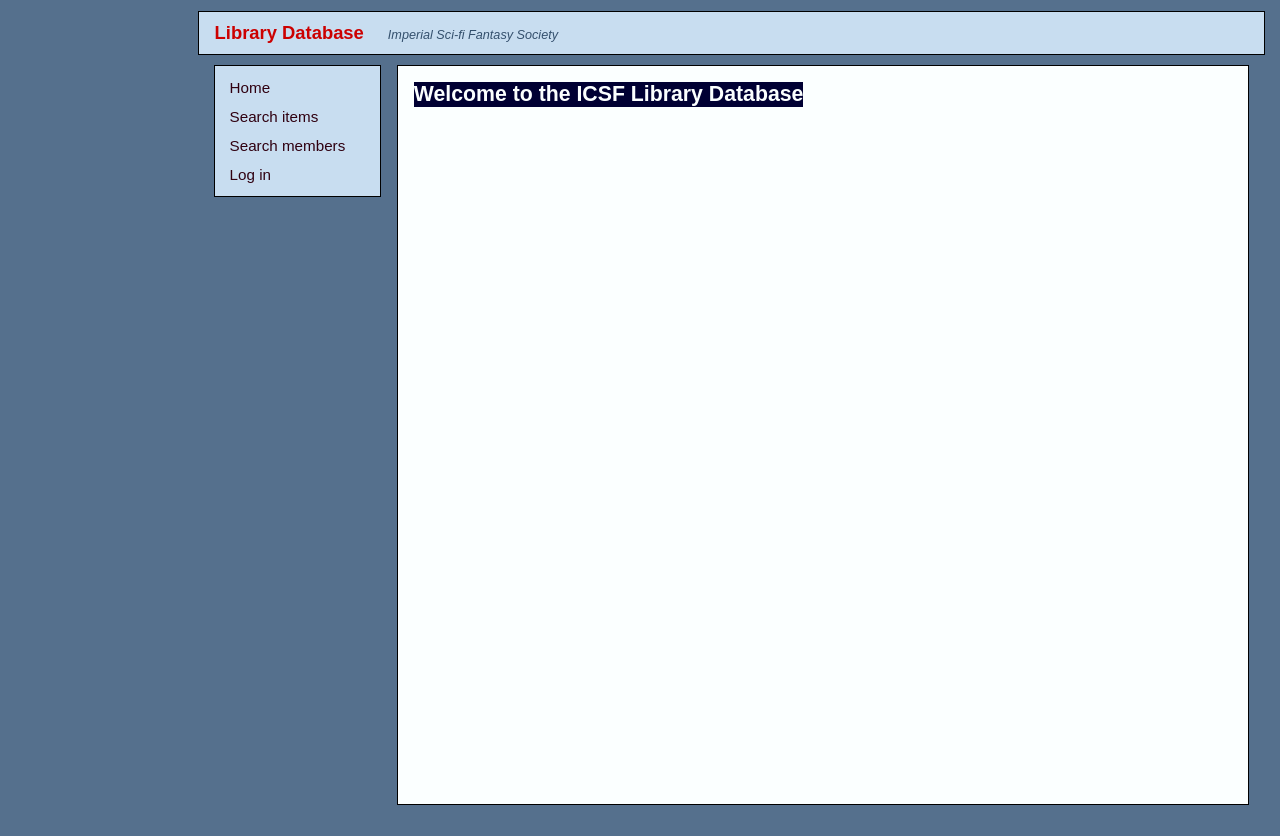
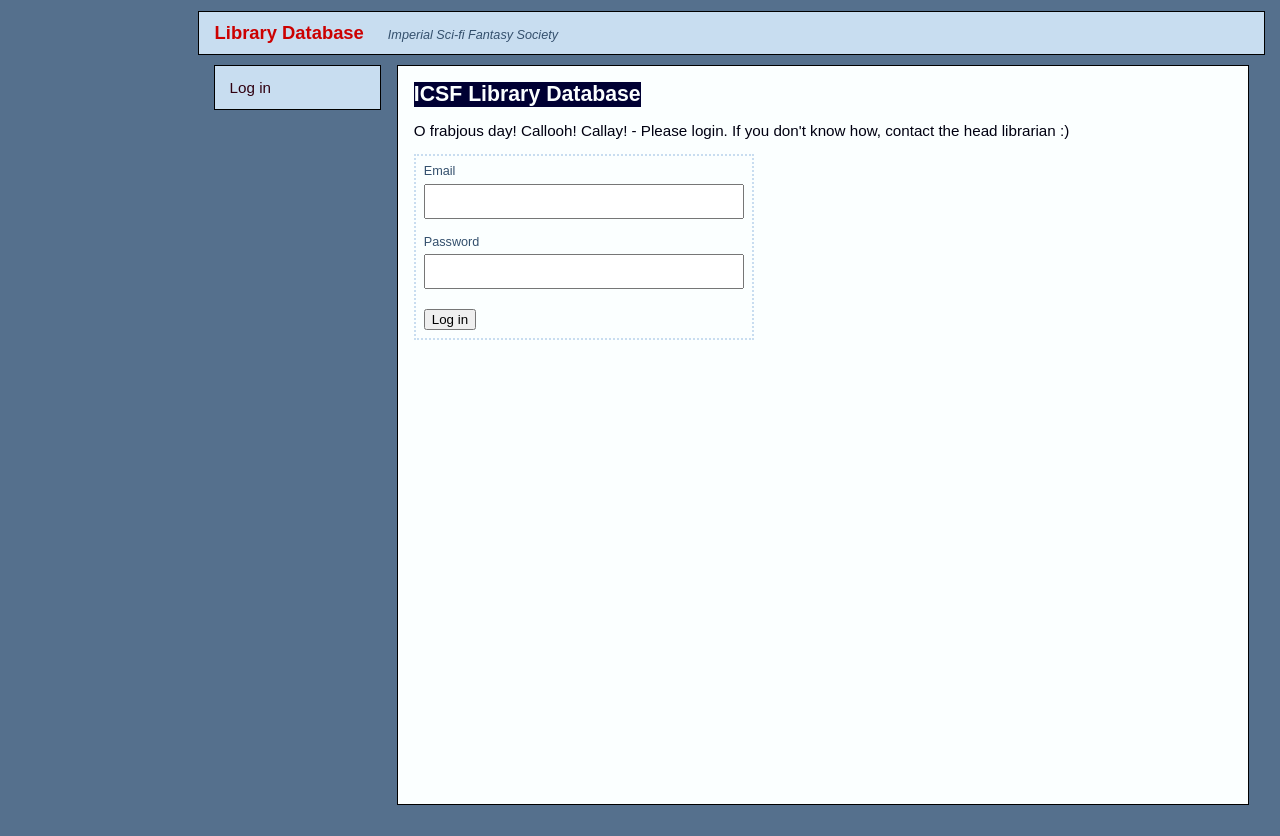
Before and after one commit to ICSF/library-database-system, a React (Vite) app in the folder apps/web/: page /login in a window 1280 px wide. Built offline with nearby package versions, Linux system fonts and the light colour scheme; no server answers.

Commit message:
[web][auth] implement logging in with supabase auth on web frontend

```diff
--- a/apps/web/package.json
+++ b/apps/web/package.json
@@ -10,8 +10,10 @@
     "preview": "vite preview"
   },
   "dependencies": {
+    "@supabase/supabase-js": "^2.116.0",
     "react": "^19.2.8",
-    "react-dom": "^19.2.8"
+    "react-dom": "^19.2.8",
+    "react-router-dom": "^7.18.4"
   },
   "devDependencies": {
     "@eslint/js": "^10.0.1",
--- a/apps/web/src/App.css
+++ b/apps/web/src/App.css
@@ -352,6 +352,30 @@ form h2 {
     color : white;
 }
 
+.login-form {
+  display: flex;
+  flex-direction: column;
+  gap: 1rem;
+  max-width: 320px;
+}
+
+.login-form .form-field {
+  display: flex;
+  flex-direction: column;
+  gap: 0.35rem;
+}
+
+.login-form input {
+  padding: 0.5rem 0.6rem;
+  width: 100%;
+  box-sizing: border-box;
+}
+
+.login-form button {
+  margin-top: 0.25rem;
+  align-self: flex-start;
+}
+
 /* used on select options which have an item type image (e.g. book) as background. */
 option.backed {
     background-repeat:no-repeat;
--- a/apps/web/src/App.tsx
+++ b/apps/web/src/App.tsx
@@ -1,32 +1,80 @@
-import './App.css'
+import { Link, Navigate, Outlet, Route, Routes } from 'react-router-dom';
+import { useAuth } from './auth/useAuth';
+import { ProtectedRoute } from './auth/ProtectedRoute';
+import { Login } from './pages/Login';
 
-function App() {
+import './App.css';
+
+function Layout() {
+  const { session, signOut } = useAuth();
 
   return (
     <div className="site-shell">
       <header className="topbar">
-        <a className="brand" href="/" aria-label="Library database home">
+        <Link className="brand" to="/" aria-label="Library database home">
           Library Database
-        </a>
+        </Link>
         <span className="tagline">Imperial Sci-fi Fantasy Society</span>
       </header>
 
       <div className="site-layout">
         <aside className="menubar">
           <nav aria-label="Main navigation">
-            <a href="/">Home</a>
-            <a href="/items">Search items</a>
-            <a href="/members">Search members</a>
-            <a href="/login">Log in</a>
+            {session ? (
+              <>
+                <Link to="/portal">Committee portal</Link>
+                <button type="button" onClick={() => void signOut()}>
+                  Log out
+                </button>
+              </>
+            ) : (
+              <Link to="/login">Log in</Link>
+            )}
           </nav>
         </aside>
 
         <main className="main-content">
-          <h1>Welcome to the ICSF Library Database</h1>
+          <Outlet />
         </main>
       </div>
     </div>
-  )
+  );
+}
+
+function PortalHome() {
+  const { session } = useAuth();
+  return (
+    <>
+      <h1>Welcome to the ICSF Library Database</h1>
+      <p>Signed in as {session?.user.email}</p>
+    </>
+  );
+}
+
+// Route table - The /portal branch is nested within its own index route so that
+// future pages become covered under it and by the one ProtectedRoute
+function App() {
+
+  return (
+    <Routes>
+      <Route path="/" element={<Layout />}>
+        <Route index element={<Navigate to="/login" replace />} />
+        <Route path="login" element={<Login />} />
+        <Route
+          path="portal"
+          element={
+            <ProtectedRoute>
+              <Outlet />
+            </ProtectedRoute>
+          }
+        >
+          <Route index element={<PortalHome />} />
+          {/* more protected /portal/* routes go here as the app grows */}
+        </Route>
+        <Route path="*" element={<Navigate to="/" replace />} />
+      </Route>
+    </Routes>
+  );
 }
 
 export default App
--- /dev/null
+++ b/apps/web/src/auth/AuthContext.tsx
@@ -0,0 +1,11 @@
+import { createContext } from 'react';
+import type { Session } from '@supabase/supabase-js';
+
+export interface AuthContextValue {
+  session: Session | null;
+  loading: boolean;
+  signIn: (email: string, password: string) => Promise<{ error: string | null }>;
+  signOut: () => Promise<void>;
+}
+
+export const AuthContext = createContext<AuthContextValue | undefined>(undefined);
--- /dev/null
+++ b/apps/web/src/auth/AuthProvider.tsx
@@ -0,0 +1,39 @@
+import { useEffect, useState, type ReactNode } from 'react';
+import { supabase } from '../lib/SupabaseClient';
+import { AuthContext } from './AuthContext';
+import { type Session } from '@supabase/supabase-js';
+
+export function AuthProvider({ children }: { children: ReactNode }) {
+  const [session, setSession] = useState<Session | null>(null);
+  const [loading, setLoading] = useState(true);
+
+  useEffect(() => {
+    // restore whatever session is in local storage
+    supabase.auth.getSession().then(({ data }) => {
+      setSession(data.session);
+      setLoading(false);
+    });
+
+    // keep state in sync with auth refresh events including ones in other tabs.
+    const { data: listener } = supabase.auth.onAuthStateChange((_event, newSession) => {
+      setSession(newSession);
+    });
+
+    return () => listener.subscription.unsubscribe();
+  }, []);
+
+  async function signIn(email: string, password: string) {
+    const { error } = await supabase.auth.signInWithPassword({ email, password });
+    return { error: error?.message ?? null };
+  }
+
+  async function signOut() {
+    await supabase.auth.signOut();
+  }
+
+  return (
+    <AuthContext.Provider value={{ session, loading, signIn, signOut }}>
+      {children}
+    </AuthContext.Provider>
+  );
+}
--- /dev/null
+++ b/apps/web/src/auth/ProtectedRoute.tsx
@@ -0,0 +1,20 @@
+import type { ReactNode } from 'react';
+import { Navigate, useLocation } from 'react-router-dom';
+import { useAuth } from './useAuth';
+
+// wrap any page that is only reachable by committee in a protected route
+export function ProtectedRoute({ children }: { children: ReactNode }) {
+    const { session, loading } = useAuth();
+    const location = useLocation();
+
+    if (loading) {
+        return <p>Loading...</p>;
+    }
+
+    if (!session) {
+        // this keeps the state of the location so that it can redirect back here
+        return <Navigate to="/login" replace state={{ from: location.pathname }} />;
+    }
+
+    return <>{children}</>;
+}
--- /dev/null
+++ b/apps/web/src/auth/useAuth.ts
@@ -0,0 +1,8 @@
+import { useContext } from 'react';
+import { AuthContext } from './AuthContext';
+
+export function useAuth() {
+  const ctx = useContext(AuthContext);
+  if (!ctx) throw new Error('useAuth must be used within an <AuthProvider>');
+  return ctx;
+}
--- /dev/null
+++ b/apps/web/src/lib/SupabaseClient.tsx
@@ -0,0 +1,16 @@
+import { createClient } from '@supabase/supabase-js';
+
+const supabaseUrl = import.meta.env.VITE_SUPABASE_URL;
+const supabaseAnonKey = import.meta.env.VITE_SUPABASE_PUBLISHABLE_KEY;
+
+if (!supabaseUrl || !supabaseAnonKey) {
+    throw new Error('Missing VITE_SUPABASE_URL / VITE_SUPABASE_PUBLISHABLE_KEY env vars');
+}
+
+export const supabase = createClient(supabaseUrl, supabaseAnonKey, {
+  auth: {
+    persistSession: true, // keeps the session in localStorage across reloads
+    autoRefreshToken: true, // silently refreshes the JWT before it expires
+    detectSessionInUrl: false, // not using magic links / OAuth redirects
+  },
+});
--- a/apps/web/src/main.tsx
+++ b/apps/web/src/main.tsx
@@ -1,9 +1,16 @@
-import { StrictMode } from 'react'
-import { createRoot } from 'react-dom/client'
-import App from './App.tsx'
+import { StrictMode } from 'react';
+import { createRoot } from 'react-dom/client';
+import { BrowserRouter } from 'react-router-dom';
+import './App.css';
+import App from './App.tsx';
+import { AuthProvider } from './auth/AuthProvider';
 
 createRoot(document.getElementById('root')!).render(
   <StrictMode>
-    <App />
+    <BrowserRouter>
+      <AuthProvider>
+        <App />
+      </AuthProvider>
+    </BrowserRouter>
   </StrictMode>,
-)
+);
--- /dev/null
+++ b/apps/web/src/pages/Login.tsx
@@ -0,0 +1,88 @@
+import { useState } from 'react';
+import { Navigate, useLocation, useNavigate, type Location } from 'react-router-dom';
+import { useAuth } from '../auth/useAuth';
+
+interface LocationState {
+    from?: Location;
+}
+
+export function Login() {
+    const { session, signIn } = useAuth();
+    const navigate = useNavigate();
+    const location = useLocation();
+
+    const [email, setEmail] = useState('');
+    const [password, setPassword] = useState('');
+    const [error, setError] = useState<string | null>(null);
+    const [submitting, setSubmitting] = useState(false);
+    const redirectTo = (location.state as LocationState | null)?.from?.pathname ?? '/portal';
+
+
+    // if already signed in
+    if (session) {
+        return <Navigate to={redirectTo} replace />;
+    }
+
+    async function handleLogin() {
+        setError(null);
+        setSubmitting(true);
+
+        const { error: signInError } = await signIn(email, password);
+        setSubmitting(false);
+
+        if (signInError) {
+            setError('Incorrect email or password');
+            return;
+        }
+
+        navigate(redirectTo, { replace: true });
+    }
+
+    // HTML
+    return (
+        <>
+        <h1>ICSF Library Database</h1>
+        <p>O frabjous day! Callooh! Callay! - Please login. If you don't know how, contact the head librarian :)</p>
+
+        {error && <p role="alert">{error}</p>}
+
+        <form
+            className="login-form"
+            onSubmit={(e) => {
+              e.preventDefault();
+              void handleLogin();
+            }}
+        >
+            <div className="form-field">
+              <label htmlFor="email">Email</label>
+              <input
+                id="email"
+                name="email"
+                type="email"
+                autoComplete="username"
+                required
+                value={email}
+                onChange={(e) => setEmail(e.target.value)}
+              />
+            </div>
+
+            <div className="form-field">
+              <label htmlFor="password">Password</label>
+              <input
+                id="password"
+                name="password"
+                type="password"
+                autoComplete="current-password"
+                required
+                value={password}
+                onChange={(e) => setPassword(e.target.value)}
+              />
+            </div>
+            <button type="submit" disabled={submitting}>
+              {submitting ? 'Signing in…' : 'Log in'}
+            </button>
+        </form>
+
+        </>
+    )
+}
```
Also changed, not shown: 2 other files (tests, documents, lock files or other folders).
